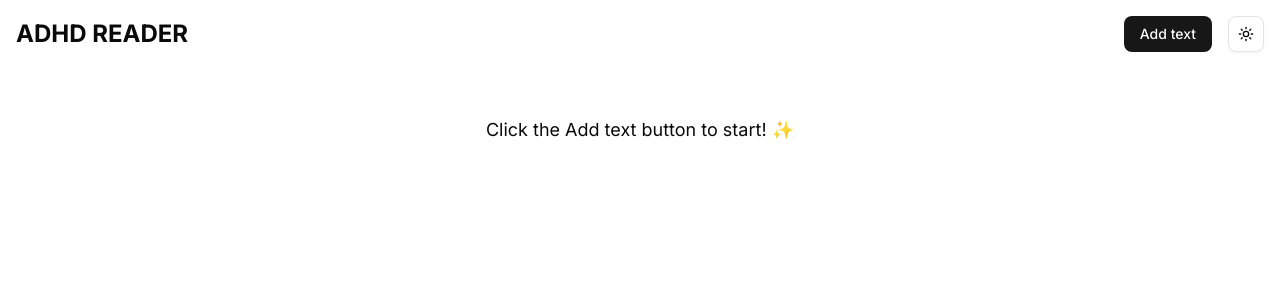
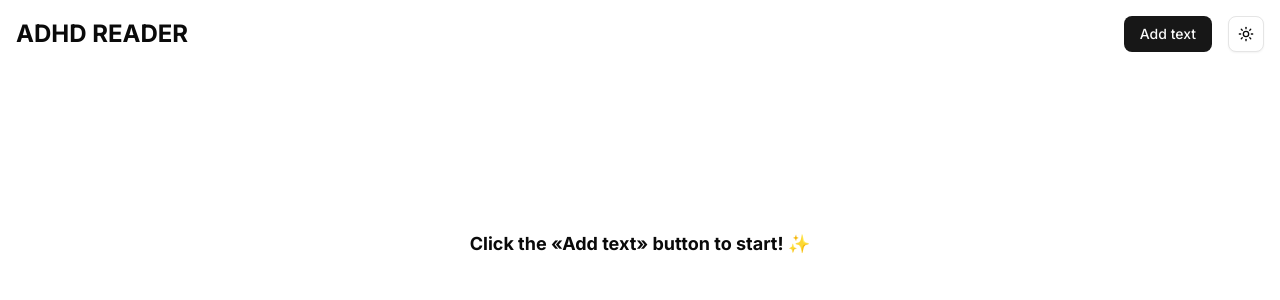
Before and after one commit to simokhin/ADHD-reader, a Next.js app: page / in a window 1280 px wide. Shown: the top 300 px of the page. Built offline with nearby package versions, Linux system fonts and the light colour scheme.

Commit message:
Улучшил функция для разбиения текста и добавил кнопку для тапа

```diff
--- a/app/layout.tsx
+++ b/app/layout.tsx
@@ -2,6 +2,7 @@ import type { Metadata } from "next";
 import { Inter } from "next/font/google";
 import "./globals.css";
 import { ThemeProvider } from "@/components/theme-provider";
+import { Toaster } from "@/components/ui/sonner";
 
 const font = Inter({
   weight: ["100", "200", "300", "400", "500", "600", "700", "800", "900"],
@@ -28,6 +29,7 @@ export default function RootLayout({
           disableTransitionOnChange
         >
           {children}
+          <Toaster />
         </ThemeProvider>
       </body>
     </html>
--- a/app/page.tsx
+++ b/app/page.tsx
@@ -5,6 +5,9 @@ import { ModeToggle } from "../components/ModeToggle";
 import Sentences from "@/components/Sentences";
 import Progress from "@/components/Progress";
 import AddTextButton from "@/components/AddTextButton";
+import { toast } from "sonner";
+import { splitSentences } from "@/utils/split-sentences";
+import { Button } from "@/components/ui/button";
 
 export default function Home() {
   // Сохраняем предложения в State, как массив
@@ -37,24 +40,29 @@ export default function Home() {
   const handleSubmit = (e: React.FormEvent) => {
     e.preventDefault();
 
-    const sentances =
-      (inputValue ?? "")
-        .trim()
-        .split(
-          /(?<!\b(?:g|t|i|e|et|dr|mr|ms|mrs|etc|e\.g|i\.e|a\.m|p\.m|vol|vs|jr|sr|prof|st|co|llc|gov)\.)(?<=\.|\!|\?)\s+/
-        ) || [];
-
-    if (!sentances[sentances.length - 1].endsWith(".") && inputValue.trim()) {
-      sentances[sentances.length - 1] += ".";
+    if (!inputValue) {
+      toast("Empty field.");
+      return;
     }
 
+    const sentences = splitSentences(inputValue);
+
+    // if (
+    //   sentences.length > 0 &&
+    //   !sentences[sentences.length - 1].endsWith(".") &&
+    //   inputValue.trim()
+    // ) {
+    //   sentences[sentences.length - 1] += ".";
+    // }
+
     setInputValue("");
-    setSentences(sentances);
+    setSentences(sentences);
     setDisplayedSentences([]); // Сброс отображенных предложений
     setIndex(0); // Сброс индекса
     setProgress(0); // Сброс прогресса
   };
 
+  // Появление сообщени при нажатии на пробел
   useEffect(() => {
     const handleKeyDown = (e: Event) => {
       if (
@@ -70,19 +78,28 @@ export default function Home() {
     return () => window.removeEventListener("keydown", handleKeyDown);
   }, [index, sentences]);
 
-  useEffect(() => {
-    const handleTouchStart = () => {
-      // Тип Event можно не указывать, если не используется
-      if (index < sentences.length) {
-        setDisplayedSentences((prev) => [...prev, sentences[index]]);
-        setIndex((prevIndex) => prevIndex + 1);
-      }
-    };
+  // Появление сообщений на тап по экрану
+  // useEffect(() => {
+  //   const handleTouchStart = () => {
+  //     // Тип Event можно не указывать, если не используется
+  //     if (index < sentences.length) {
+  //       setDisplayedSentences((prev) => [...prev, sentences[index]]);
+  //       setIndex((prevIndex) => prevIndex + 1);
+  //     }
+  //   };
 
-    window.addEventListener("touchstart", handleTouchStart);
-    return () => window.removeEventListener("touchstart", handleTouchStart);
-  }, [index, sentences]);
+  //   window.addEventListener("touchstart", handleTouchStart);
+  //   return () => window.removeEventListener("touchstart", handleTouchStart);
+  // }, [index, sentences]);
 
+  const handleTap = () => {
+    if (index < sentences.length) {
+      setDisplayedSentences((prev) => [...prev, sentences[index]]);
+      setIndex((prevIndex) => prevIndex + 1);
+    }
+  };
+
+  // Прокрутка
   useEffect(() => {
     // Прокручиваем к последнему абзацу, если он существует
     if (lastParagraphRef.current) {
@@ -105,7 +122,7 @@ export default function Home() {
   };
 
   return (
-    <div className="container mx-auto max-h-screen">
+    <div className="container mx-auto min-h-screen flex flex-col">
       <header className="flex justify-between items-center p-4 gap-4">
         <div className="flex gap-4 items-center">
           <h1 className="text-xl sm:text-2xl uppercase font-bold">
@@ -124,45 +141,46 @@ export default function Home() {
           <ModeToggle />
         </div>
       </header>
-      {sentences.length === 0 ? (
-        <div className="flex justify-center items-center text-lg mt-8 p-4">
-          Click the Add text button to start! ✨
+
+      {sentences.length === 0 && (
+        <div className="flex justify-center items-center text-lg font-bold mt-8 p-4 h-72">
+          Click the &#171;Add text&#187; button to start! ✨
         </div>
-      ) : (
-        ""
       )}
-      <main className="mt-4 sm:mt-8">
-        {/* Десктопная версия */}
+
+      <main className="mt-4 sm:mt-8 flex flex-col flex-grow">
         <div className="container mx-auto flex justify-center">
-          {sentences.length > 0 ? (
+          {sentences.length > 0 && (
             <p className="hidden md:block opacity-80 font-light mb-4 sm:mb-8 p-4 text-center">
               Press SPACE to start displaying the text
             </p>
-          ) : (
-            ""
           )}
         </div>
-        {/* Мобильная версия */}
+
         <div className="container mx-auto flex justify-center">
-          {sentences.length > 0 ? (
-            <p className=" md:hidden opacity-80 font-light mb-4 sm:mb-8 p-4 text-center">
+          {sentences.length > 0 && (
+            <p className="md:hidden opacity-80 font-light mb-4 sm:mb-8 p-4 text-center">
               Tap the screen to start displaying the text
             </p>
-          ) : (
-            ""
           )}
         </div>
-        {/* Отображение предложений */}
+
         <Sentences
           displayedSentences={displayedSentences}
           lastParagraphRef={lastParagraphRef}
         />
-        {/* Отображение прогресса */}
+
         <Progress
           sentences={sentences}
           progress={progress}
           handleClick={handleClick}
         />
+
+        <div className="flex justify-center sm:hidden mt-auto p-4">
+          <Button variant="secondary" className="px-16" onClick={handleTap}>
+            Next
+          </Button>
+        </div>
       </main>
     </div>
   );
--- /dev/null
+++ b/utils/split-sentences.ts
@@ -0,0 +1,19 @@
+export function splitSentences(inputValue: string): string[] {
+  if (!inputValue?.trim()) return [];
+
+  const sentenceSplitRegex = /([.!?]+(?:\s*\[\d+])?)\s*(?=[A-ZА-Я]|$)/g;
+  const parts = inputValue.split(sentenceSplitRegex);
+  const sentences: string[] = [];
+
+  for (let i = 0; i < parts.length; i += 2) {
+    const sentencePart = parts[i];
+    const delimiter = parts[i + 1] || "";
+    const fullSentence = (sentencePart + delimiter).trim();
+
+    if (fullSentence) {
+      sentences.push(fullSentence);
+    }
+  }
+
+  return sentences;
+}
```
